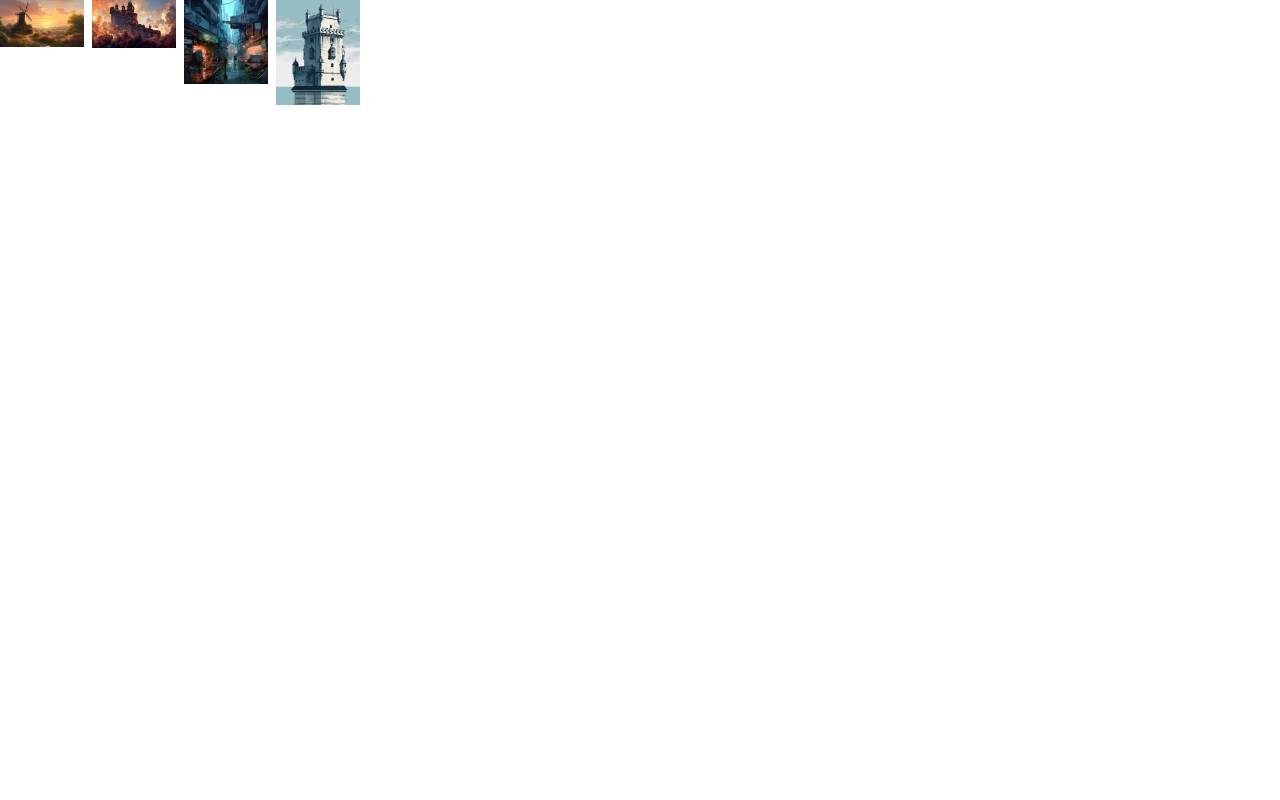
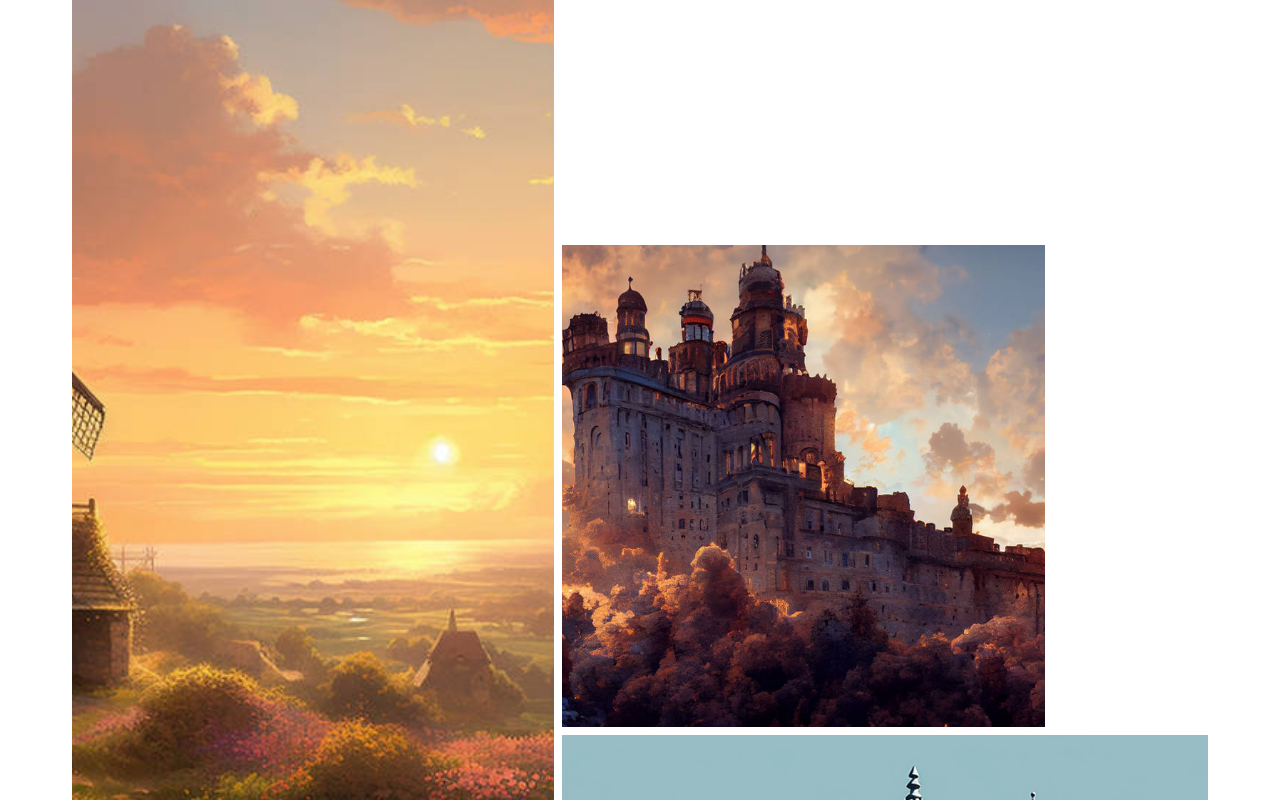
Before and after one commit to Andriikryl/grid-practice-3, a plain HTML site: page index.html in a window 1280 px wide. Shown: the top 800 px of the page. Drawn offline with Linux system fonts and the light colour scheme.

Commit message:
feat[grid-col-rows]

```diff
--- a/index.html
+++ b/index.html
@@ -8,11 +8,13 @@
     <link rel="stylesheet" href="styles/style.css" />
   </head>
   <body>
-    <div class="grid | image-grid-3-m4">
-      <img class="image-0" src="images/image-five.jpeg" alt="image" />
-      <img class="image-1" src="images/image-four.jpeg" alt="image" />
-      <img class="image-2" src="images/image-one.jpeg" alt="image" />
-      <img class="image-3" src="images/image-seven.png" alt="image" />
+    <div class="container">
+      <div class="grid | image-grid-3-m4">
+        <img class="image-0" src="images/image-five.jpeg" alt="image" />
+        <img class="image-1" src="images/image-four.jpeg" alt="image" />
+        <img class="image-2" src="images/image-one.jpeg" alt="image" />
+        <img class="image-3" src="images/image-seven.png" alt="image" />
+      </div>
     </div>
     <script src="js/app.js"></script>
   </body>
--- a/styles/style.css
+++ b/styles/style.css
@@ -26,6 +26,12 @@ p, h1, h2, h3, h4, h5, h6 {
   isolation: isolate;
 }
 
+.container{
+    max-width: 1200px;
+    margin-inline: auto;
+    padding-inline: 2rem;
+}
+
 .grid{
     display: grid;
 }
@@ -35,3 +41,32 @@ p, h1, h2, h3, h4, h5, h6 {
     grid-template-columns: repeat(14, 1fr);
     gap: 0.5rem;
 }
+
+
+img {
+    object-fit: cover;
+    height: 100%;
+    width: 100%;
+}
+
+.image-0{
+    grid-column: 1 / span 6;
+    grid-row: 1 / span 4;
+}
+
+.image-1 {
+    grid-column:  7 / span 6;
+    grid-row:  2 / span 2;
+    aspect-ratio: 1/1;
+}
+
+.image-2{
+    grid-column:  1 /span 6;
+    grid-row: 5 / span 2;
+    padding-left: 1rem;
+}
+
+.image-3{
+    grid-column:  7 / span 8;
+    grid-row: 4 / span 4;
+}
```
